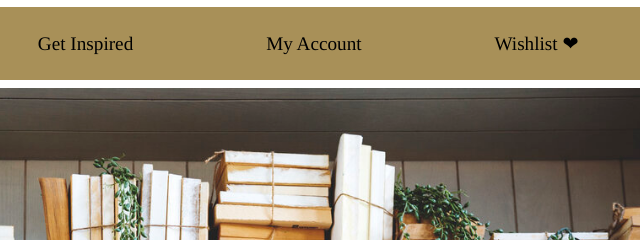
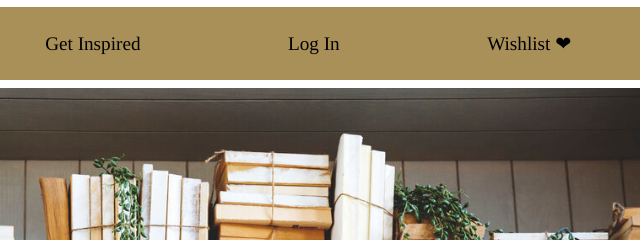
Before and after one commit to joy935/wdd330v, a website: page index.html in a window 1280 px wide. Shown: the top 240 px of the page, 520-1160 px from the left. Drawn offline with Linux system fonts and the light colour scheme.

Commit message:
changed nav

```diff
--- a/index.html
+++ b/index.html
@@ -14,7 +14,7 @@
         </a>
         <nav class="navBox">
             <a class="nav" href="./inspire/index.html">Get Inspired</a>
-            <a class="nav" href="./login/index.html">My Account</a>
+            <a class="nav" href="./login/index.html">Log In</a>
             <a class="nav" href="./wishlist/index.html">Wishlist ❤︎</a>
         </nav>
     </header>
```
Also changed, not shown: public/partials/header.html (+1 -1 lines).
